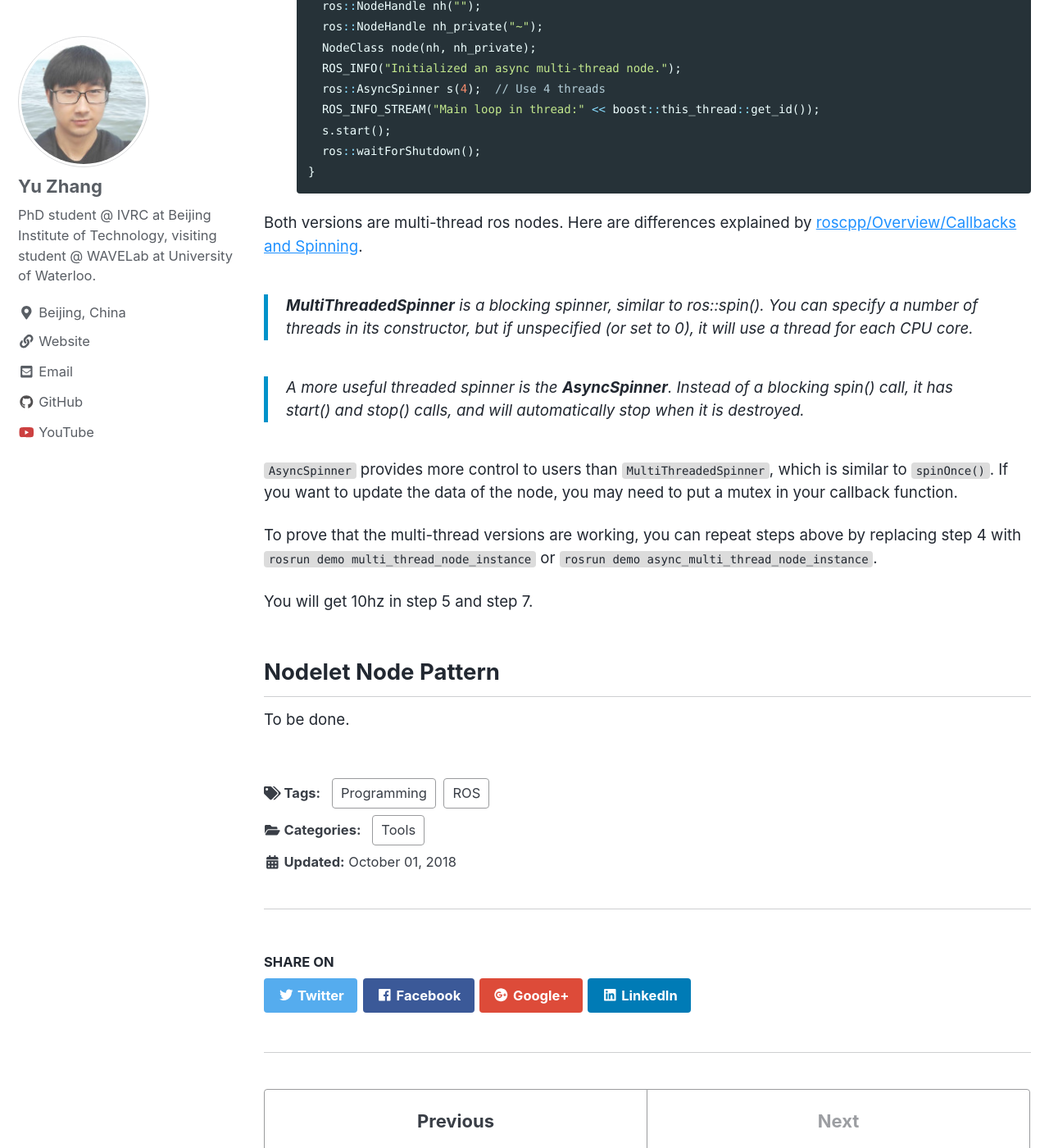
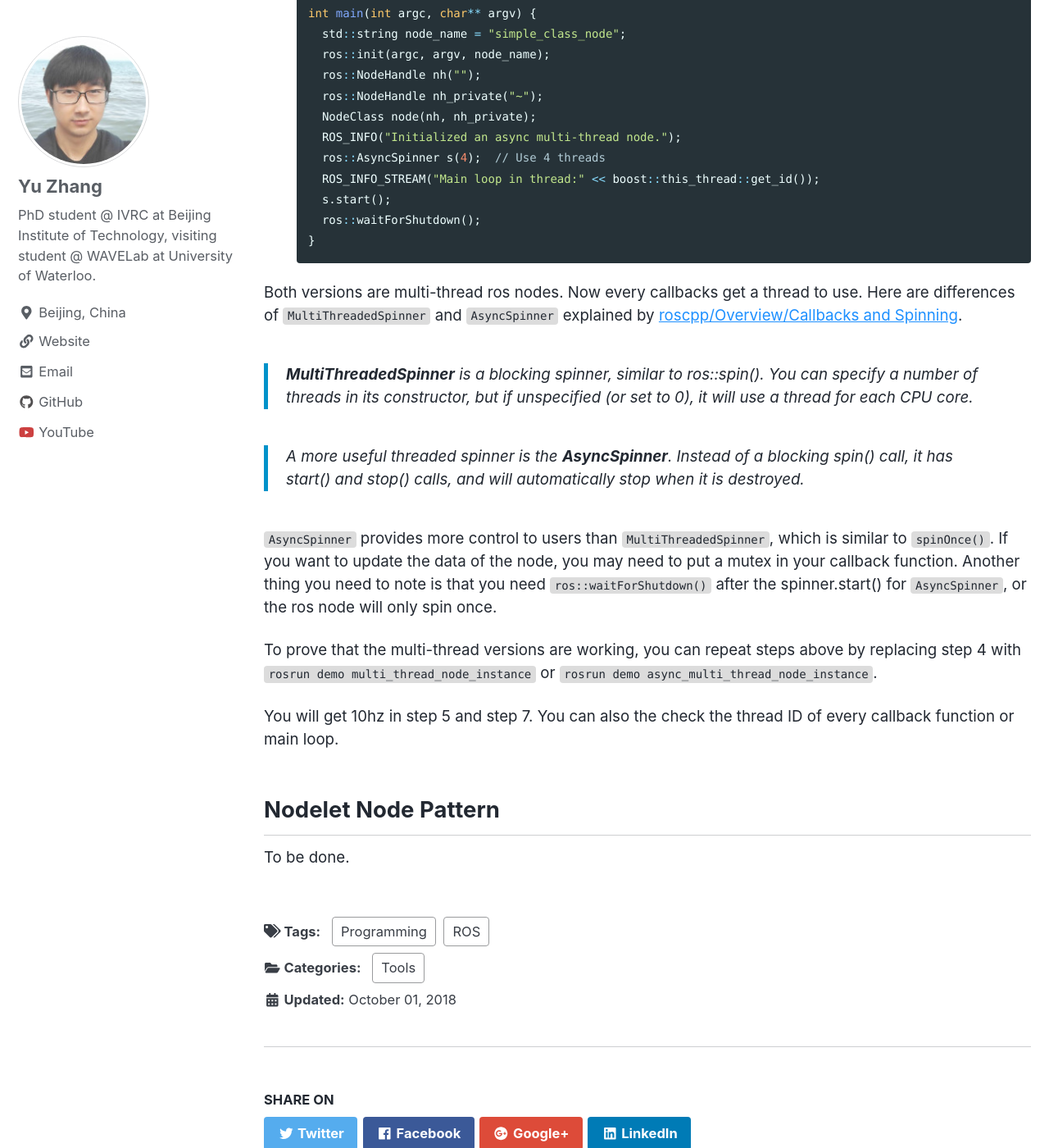
Before and after one commit to product-noob/my-blog, a Jekyll site: the page built from _posts/2018-10-01-several-ways-of-writing-a-ros-node.md, in a window 1280 px wide and 1400 px high, scrolled down 5295 px. Shown: the whole window at 82% size. Built offline with Jekyll 4.4.1, drawn with Linux system fonts in a browser that asks for light colours; nearby versions of some CDN libraries; some of the changed text lies outside the part shown.

Commit message:
update the node pattern blog

````diff
--- a/_posts/2018-10-01-several-ways-of-writing-a-ros-node.md
+++ b/_posts/2018-10-01-several-ways-of-writing-a-ros-node.md
@@ -81,8 +81,8 @@
 
 I provide such examples using both `spinOnce()` and `spin()` with above class node pattern in the [demo](https://github.com/yuzhangbit/ros_node_pattern/tree/master/demo) package of [ros_node_pattern](https://github.com/yuzhangbit/ros_node_pattern) repo.
 
-* [`spinOnce()` with a while loop implementation](https://github.com/yuzhangbit/ros_node_pattern/blob/master/demo/src/simple_node.cpp)
-* [`spin()` with a timer in the node class implementaion](https://github.com/yuzhangbit/ros_node_pattern/blob/master/demo/src/single_thread_node_instance.cpp)
+* [simple_node]((https://github.com/yuzhangbit/ros_node_pattern/blob/master/demo/src/simple_node.cpp): `spinOnce()` with a while loop implementation, **simple node pattern**
+* [single_thread_node_instance](https://github.com/yuzhangbit/ros_node_pattern/blob/master/demo/src/single_thread_node_instance.cpp): `spin()` with a timer in the node class implementaion, **class node pattern**
 
 Both periodic loops are set to 10hz. Three subscribers are defined to subscribing to the same topic. Each subscriber callback will block the program for 200ms. Then the publishing rate becomes 1.666hz(1/(0.2 + 0.2 + 0.2)hz) instead of 10hz.
 
@@ -152,16 +152,16 @@
   }
   ```
 
-Both versions are multi-thread ros nodes. Here are differences explained by [roscpp/Overview/Callbacks and Spinning](http://wiki.ros.org/roscpp/Overview/Callbacks%20and%20Spinning).
+Both versions are multi-thread ros nodes. Now every callbacks get a thread to use. Here are differences of `MultiThreadedSpinner` and `AsyncSpinner` explained by [roscpp/Overview/Callbacks and Spinning](http://wiki.ros.org/roscpp/Overview/Callbacks%20and%20Spinning).
 > **MultiThreadedSpinner** is a blocking spinner, similar to ros::spin(). You can specify a number of threads in its constructor, but if unspecified (or set to 0), it will use a thread for each CPU core.
 
 > A more useful threaded spinner is the **AsyncSpinner**. Instead of a blocking spin() call, it has start() and stop() calls, and will automatically stop when it is destroyed.
 
-`AsyncSpinner` provides more control to users than `MultiThreadedSpinner`, which is similar to `spinOnce()`. If you want to update the data of the node, you may need to put a mutex in your callback function.
+`AsyncSpinner` provides more control to users than `MultiThreadedSpinner`, which is similar to `spinOnce()`. If you want to update the data of the node, you may need to put a mutex in your callback function. Another thing you need to note is that you need `ros::waitForShutdown()` after the spinner.start() for `AsyncSpinner`, or the ros node will only spin once.
 
 To prove that the multi-thread versions are working, you can repeat steps above by replacing step 4 with `rosrun demo multi_thread_node_instance` or `rosrun demo async_multi_thread_node_instance`.
 
-You will get 10hz in step 5 and step 7.
+You will get 10hz in step 5 and step 7. You can also the check the thread ID of every callback function or main loop.
 
 ## Nodelet Node Pattern
 To be done.
````
Also changed, not shown: other parts of _posts/2018-10-01-several-ways-of-writing-a-ros-node.md (+1 -1 lines).
